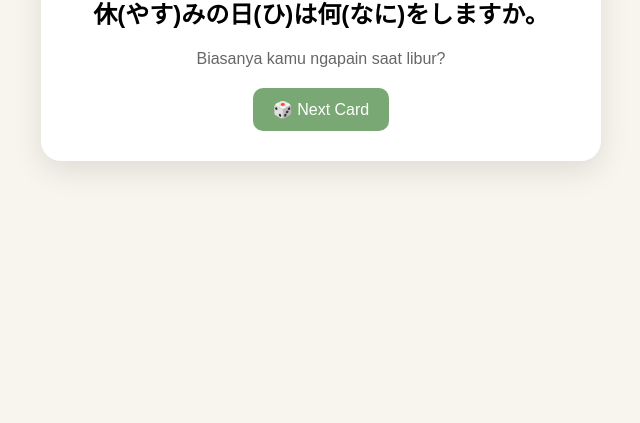
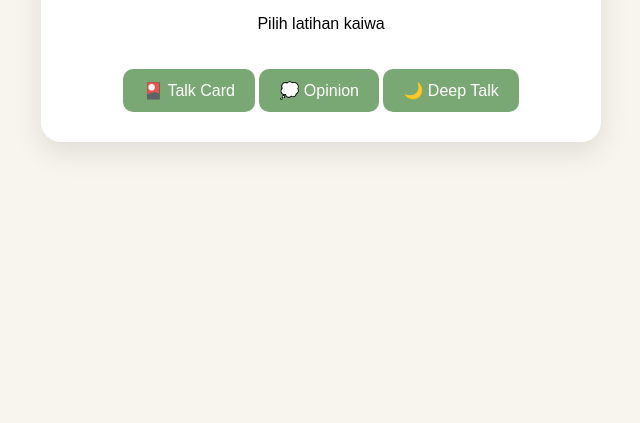
Before and after one commit to nauramarf/Kaiwa-cafe, a plain HTML site: page index.html in a window 1280 px wide. Shown: the part 377-800 px from the top of the page, without its empty margins (319-959 px from the left). Drawn offline with Linux system fonts and the light colour scheme.

Commit message:
Update index.html

```diff
--- a/index.html
+++ b/index.html
@@ -63,11 +63,19 @@ color:#666;
 
 <h1>🌸 Kaiwa Café</h1>
 
-<div id="jp"></div>
+<p>Pilih latihan kaiwa</p>
 
-<div id="id"></div>
+<button>
+🎴 Talk Card
+</button>
 
-<button onclick="nextCard()">🎲 Next Card</button>
+<button>
+💭 Opinion
+</button>
+
+<button>
+🌙 Deep Talk
+</button>
 
 </div>
 
```
